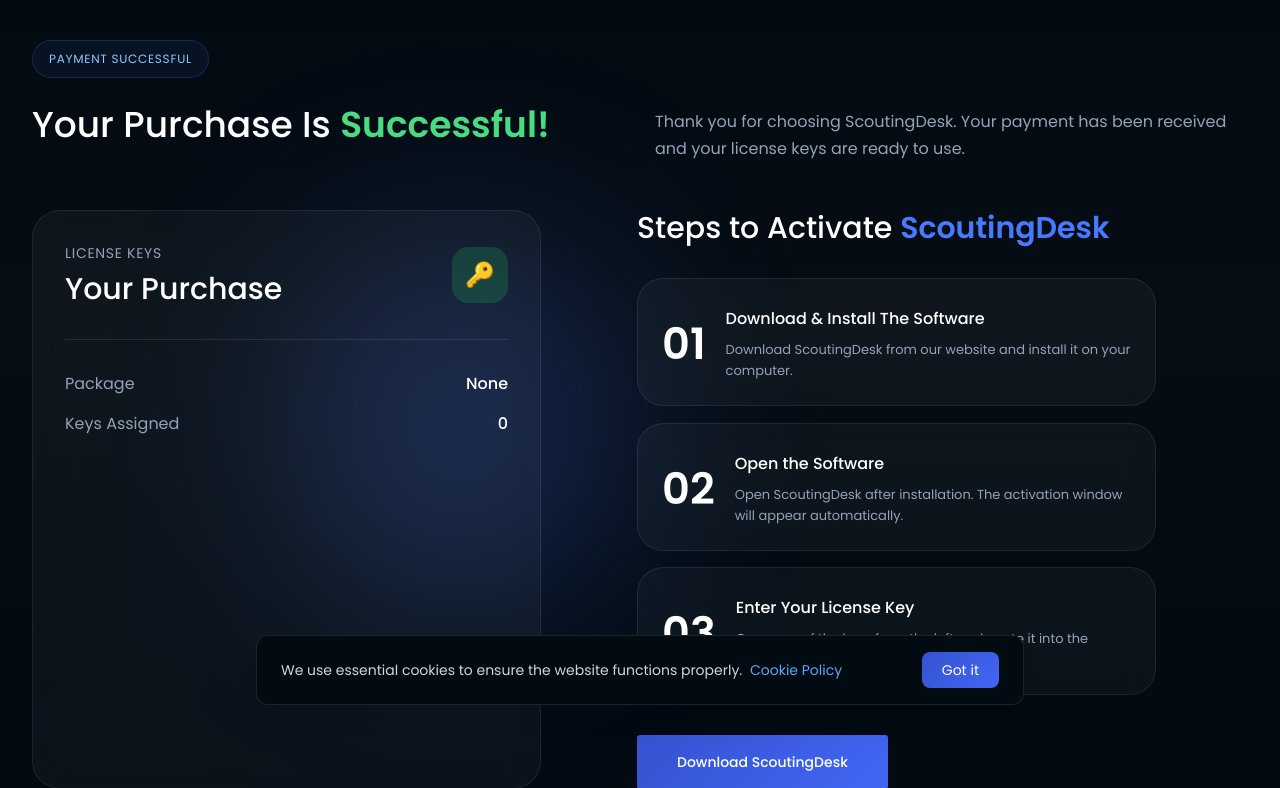
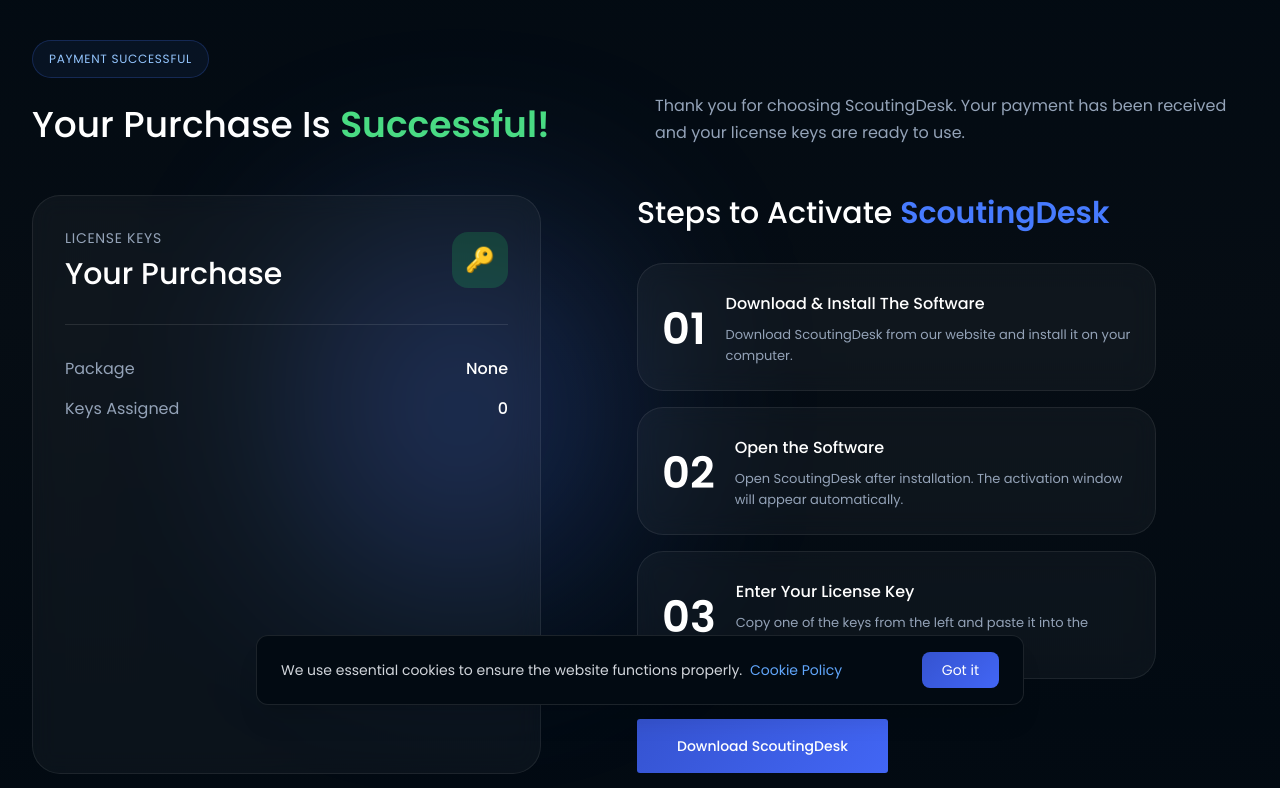
Before and after one commit to TheSukhSingh/scoutingdesk-website, a Django app: page /payments/success/ in a window 1280 px wide. Shown: the part 79-867 px from the top of the page. Run offline with Django 5.2, Linux system fonts and the light colour scheme; the visitor is signed in with stand-in values (Sample User, id 1); data that the repository does not hold is empty.

Commit message:
updated success page design

```diff
--- a/static/css/output_v2.css
+++ b/static/css/output_v2.css
@@ -3926,6 +3926,18 @@ body {
     padding-top: 3rem;
   }
 
+  .lg\:pt-8 {
+    padding-top: 2rem;
+  }
+
+  .lg\:pt-4 {
+    padding-top: 1rem;
+  }
+
+  .lg\:pt-6 {
+    padding-top: 1.5rem;
+  }
+
   .lg\:text-4xl {
     font-size: 2.25rem;
     line-height: 2.5rem;
--- a/templates/payments/success.html
+++ b/templates/payments/success.html
@@ -35,7 +35,7 @@
       </div>
 
       <!-- RIGHT -->
-      <div class="lg:pt-12">
+      <div class="lg:pt-8">
 
         <p class="report-showcase-description max-w-xl fade-up fade-delay-1">
 
@@ -124,13 +124,11 @@
                   LICENSE KEY {{ forloop.counter }}
                 </div>
 
-                <div class="flex flex-col gap-4">
 
-                  <div class="font-mono text-white break-all text-sm">
-                    {{ license_key.key }}
-                  </div>
+                <div class="font-mono text-white break-all text-sm">
+                  {{ license_key.key }}
+                </div>
 
-                </div>
 
               </div>
 
```
